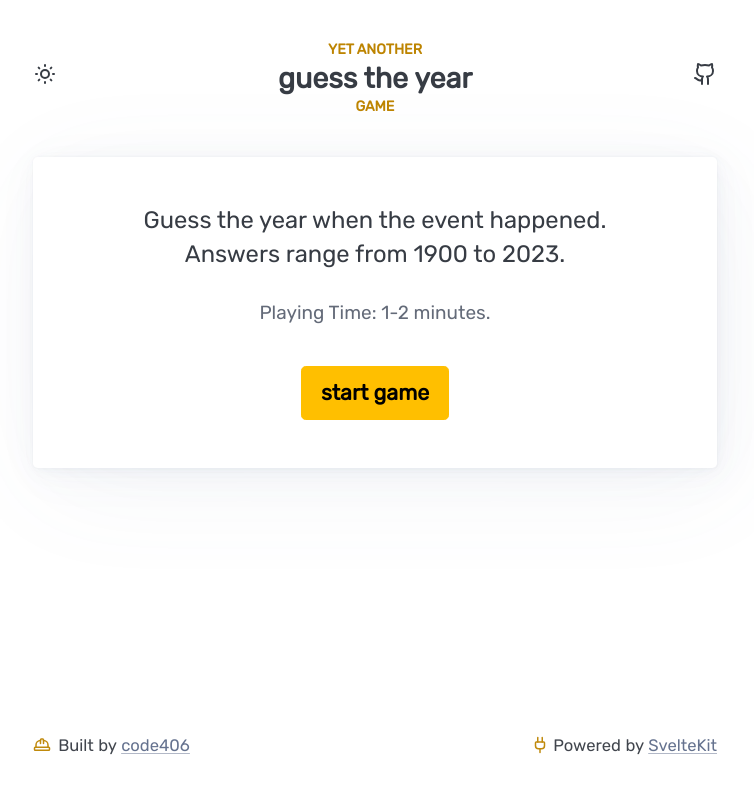
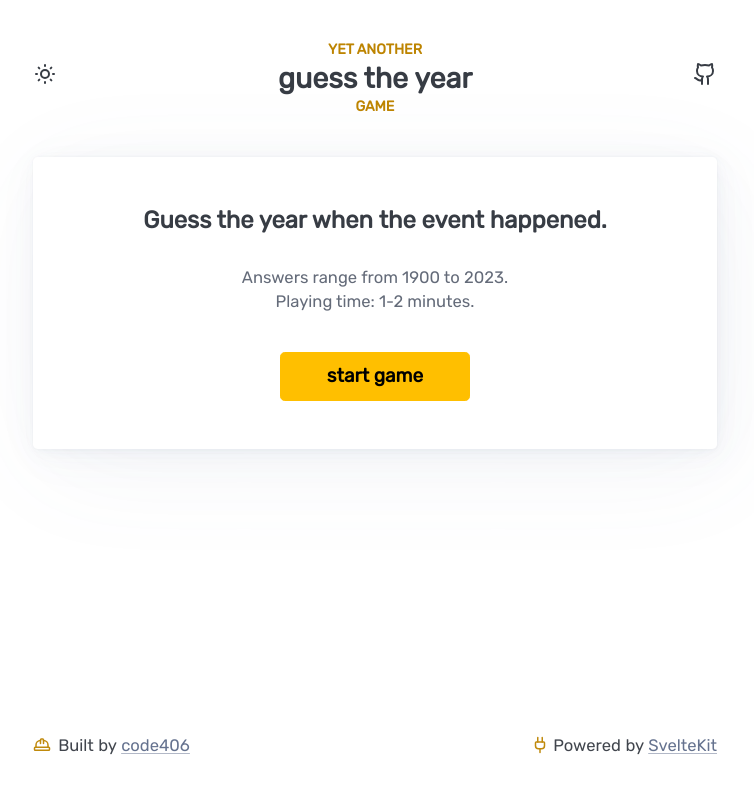
Before and after one commit to code406/guess-the-year, a SvelteKit app: page / in a window 1280 px wide. Shown: the top 794 px of the page, without its empty margins (265-1019 px from the left). Built offline with nearby package versions, Linux system fonts and the light colour scheme.

Commit message:
text and button sizes

```diff
--- a/src/routes/+page.svelte
+++ b/src/routes/+page.svelte
@@ -1,6 +1,12 @@
-<article class="text-center flex flex-col justify-center items-center [text-wrap:balance] py-10 px-8">
-    <p class="text-xl w-11/12 3xs:w-3/4 2xs:w-3/5 xs:w-full">Guess the year when the event happened.</p>
-    <p class="text-xl w-10/12 3xs:w-4/6 2xs:w-7/12 xs:w-full mt-4 xs:mt-0">Answers range from 1900 to {new Date().getFullYear()}.</p>
-    <p class="mt-6 text-[var(--pico-muted-color)]">Playing Time: 1-2 minutes.</p>
-    <a href="/game" role="button" class="text-lg mt-8 py-2 font-bold">start game</a>
+<article class="text-center flex flex-col justify-center items-center py-10 px-8">
+    <p class="text-xl font-bold">
+        <span class="inline-block">Guess the year when</span>
+        <span class="inline-block">the event happened.</span>
+    </p>
+    <p class="text-sm mt-6 text-[var(--pico-muted-color)]">
+        <span class="inline-block">Answers range</span>
+        <span class="inline-block">from 1900 to {new Date().getFullYear()}.</span>
+    </p>
+    <p class="text-sm text-[var(--pico-muted-color)]">Playing time: 1-2 minutes.</p>
+    <a href="/game" role="button" class="text-lg w-40 sm:text-base mt-8 py-2 font-bold">start game</a>
 </article>
--- a/src/routes/game/+page.svelte
+++ b/src/routes/game/+page.svelte
@@ -40,5 +40,5 @@
     <label for="guess-slider" class="text-xs opacity-50">drag the slider or type the answer</label>
 
     <!-- confirm button -->
-    <button role="button" class="mt-8 md:mt-12 mb-1 md:mb-2 py-2 px-4 w-1/2 font-bold">confirm</button>
+    <button role="button" class="text-lg sm:text-base mt-8 md:mt-12 mb-1 md:mb-2 py-2 px-4 w-2/5 font-bold">confirm</button>
 </article>
--- a/svelte.config.js
+++ b/svelte.config.js
@@ -6,7 +6,11 @@ const config = {
 	// Consult https://kit.svelte.dev/docs/integrations#preprocessors
 	// for more information about preprocessors
 	preprocess: vitePreprocess(),
-
+	onwarn: (warning, handler) => {
+		// we sometimes need roles to be redundant for Pico CSS styling to work with Tailwind
+		if (warning.code === 'a11y-no-redundant-roles') return;
+		handler(warning);
+	},
 	kit: {
 		// adapter-auto only supports some environments, see https://kit.svelte.dev/docs/adapter-auto for a list.
 		// If your environment is not supported or you settled on a specific environment, switch out the adapter.
```
